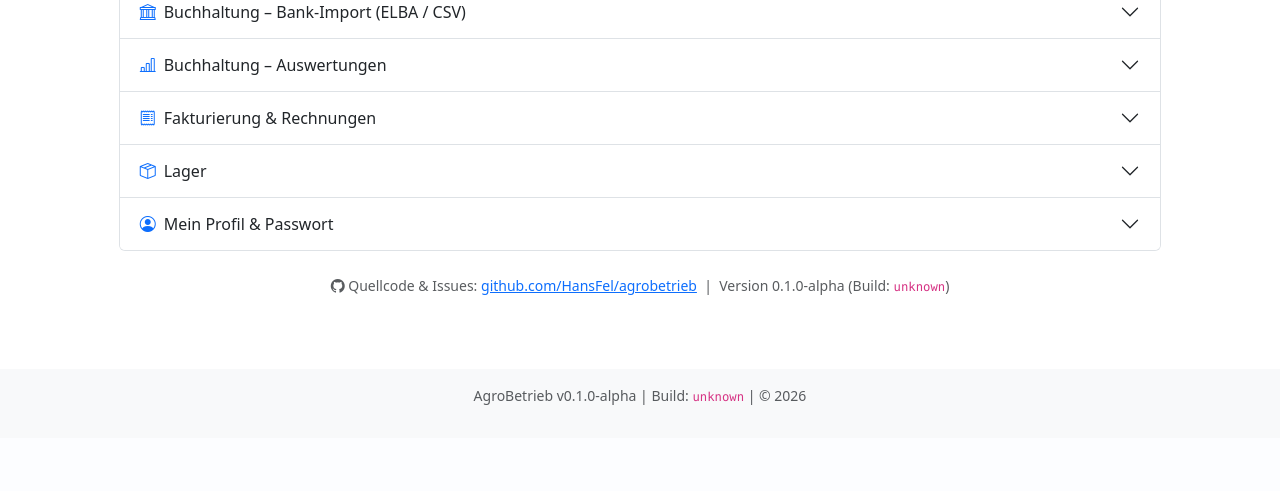
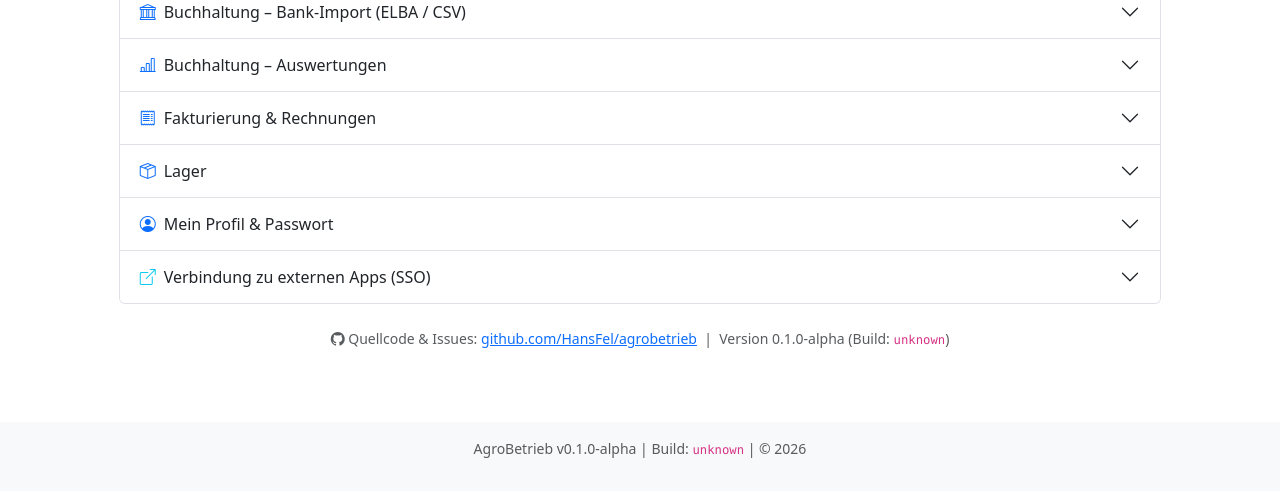
Before and after one commit to HansFel/agrobetrieb, a Flask app: page /hilfe/ in a window 1280 px wide. Shown: the part 1121-1612 px from the top of the page. Before the commit the page ends 1526 px from the top, so only its background shows below. Run offline with Flask 3, Linux system fonts and the light colour scheme; the visitor is signed in with stand-in values (Sample User, id 1); data that the repository does not hold is empty.

Commit message:
docs: SSO-Hilfe-Abschnitt hinzugefügt – Benutzer müssen identisch sein

```diff
--- a/app/templates/hilfe/index.html
+++ b/app/templates/hilfe/index.html
@@ -762,6 +762,58 @@
             </div>
             {% endif %}
 
+            {# ────────────────────────────────────────── #}
+            {# SSO – VERBINDUNG ZU EXTERNEN APPS          #}
+            {# ────────────────────────────────────────── #}
+            <div class="accordion-item">
+                <h2 class="accordion-header">
+                    <button class="accordion-button collapsed" type="button" data-bs-toggle="collapse" data-bs-target="#hilfe-sso">
+                        <i class="bi bi-box-arrow-up-right me-2 text-info"></i> Verbindung zu externen Apps (SSO)
+                    </button>
+                </h2>
+                <div id="hilfe-sso" class="accordion-collapse collapse" data-bs-parent="#hilfeAccordion">
+                    <div class="accordion-body">
+
+                        <h6><i class="bi bi-info-circle me-1"></i> Was ist SSO?</h6>
+                        <p>
+                            Mit <strong>Single Sign-On (SSO)</strong> können Sie direkt aus AgroBetrieb in eine verbundene App
+                            (z.B. MGRSoftware) wechseln – <strong>ohne sich dort neu anmelden zu müssen</strong>.
+                            Ein Klick auf den App-Button im Dashboard genügt.
+                        </p>
+
+                        <h6><i class="bi bi-exclamation-triangle me-1 text-warning"></i> Wichtige Voraussetzung</h6>
+                        <div class="alert alert-warning">
+                            Der <strong>Benutzername muss in beiden Systemen identisch sein.</strong><br>
+                            Beispiel: Wenn der Benutzer in AgroBetrieb <code>hans</code> heißt, muss er in MGRSoftware
+                            ebenfalls als <code>hans</code> angelegt sein. Das Passwort kann unterschiedlich sein.
+                        </div>
+
+                        <h6><i class="bi bi-gear me-1"></i> Einrichtung (Betriebsadmin)</h6>
+                        <ol>
+                            <li>Im Dropdown-Menü oben rechts auf <strong>Betrieb bearbeiten</strong> klicken.</li>
+                            <li>Im Abschnitt <strong>Externe Apps (SSO)</strong> die gewünschten Apps ankreuzen.</li>
+                            <li>Auf <strong>Speichern</strong> klicken.</li>
+                            <li>Die App-Buttons erscheinen dann im Dashboard unter <strong>Verbundene Apps</strong>.</li>
+                        </ol>
+
+                        <h6><i class="bi bi-person-plus me-1"></i> Benutzer in MGRSoftware anlegen</h6>
+                        <p>
+                            Damit der SSO-Login funktioniert, muss der Benutzer in der Ziel-App (z.B. MGRSoftware) mit
+                            <strong>exakt demselben Benutzernamen</strong> vorhanden und aktiv sein.
+                            Legen Sie den Benutzer dort über die Benutzerverwaltung an.
+                        </p>
+
+                        <h6><i class="bi bi-shield-lock me-1"></i> Sicherheit</h6>
+                        <ul>
+                            <li>SSO-Tokens sind nur <strong>30 Sekunden gültig</strong> und können nur einmal verwendet werden.</li>
+                            <li>Tokens werden mit einem geheimen Schlüssel signiert (HMAC-SHA256).</li>
+                            <li>Nach Ablauf oder Verwendung ist der Token wertlos.</li>
+                        </ul>
+
+                    </div>
+                </div>
+            </div>
+
         </div>{# /accordion #}
 
         <div class="mt-4 text-center text-muted small">
```
